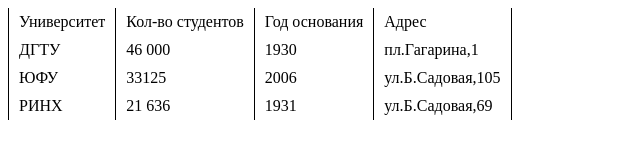
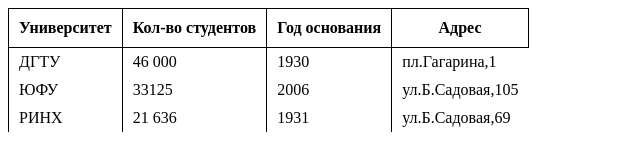
Before and after one commit to hoilij0/------------, a plain HTML site: page лаба3/Indexgit.html in a window 1280 px wide. Shown: the whole page, without its empty margins (0-640 px from the left). Drawn offline with Linux system fonts and the light colour scheme; files whose address does not match are found by name.

Commit message:
4zadanie

```diff
--- a/static/css/stylegit.css
+++ b/static/css/stylegit.css
@@ -1,12 +1,12 @@
-
-        table {
-            border-right: 1px solid black;
-            border-left: 1px solid black;
-            border-collapse: collapse;
-        }
-
-        td {
-            border-right: 1px solid black;
-            border-left: 1px solid black;
-            padding: 5px 10px; /* 5px сверху-снизу, 10px справа-слева */
-        }
+table{
+    border: ipx solid  black;
+    border-collapse: collapse;
+}
+td{
+    padding: 5px 10px;
+    border-left: 1px solid  black;
+}
+th{
+    padding: 10px;
+    border: 1px solid  black;
+}
--- a/лаба3/Indexgit.html
+++ b/лаба3/Indexgit.html
@@ -8,10 +8,10 @@
 
 <table>
     <tr>
-        <td>Университет</td>
-        <td>Кол-во студентов</td>
-        <td>Год основания</td>
-        <td>Адрес</td>
+        <th>Университет</th>
+        <th>Кол-во студентов</th>
+        <th>Год основания</th>
+        <th>Адрес</th>
     </tr>
     <tr>
         <td>ДГТУ</td>
```
